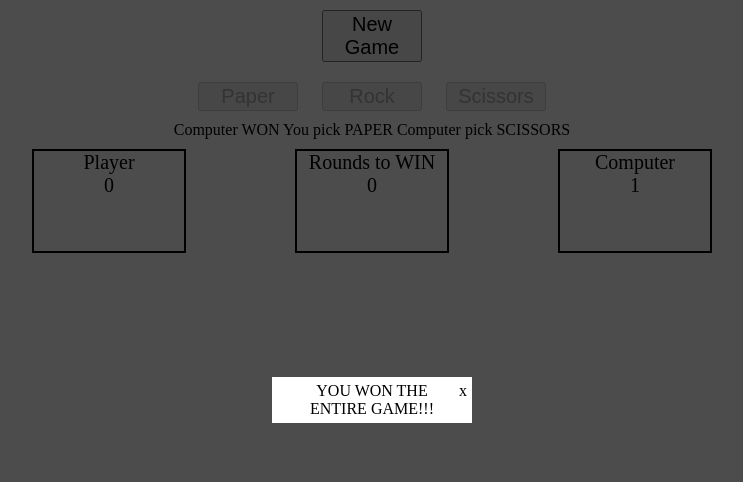
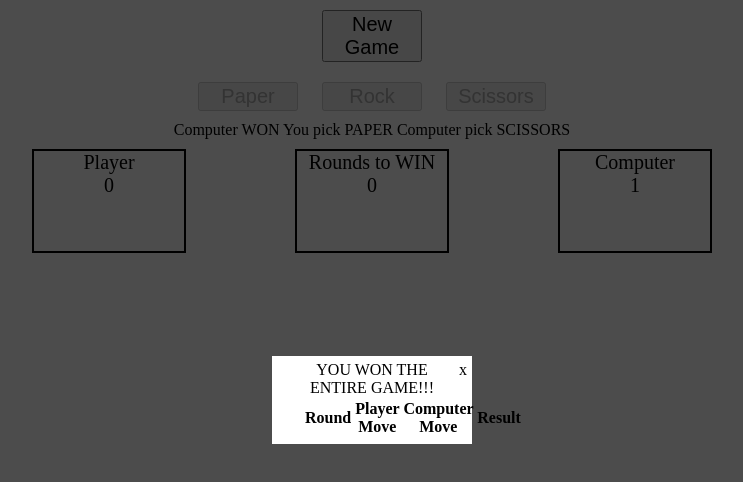
Before and after one commit to michal-worwag/Rock-paper-scissors, a website: page index.html in a window 1280 px wide. Both pictures are taken after a click on the button "Paper". Shown: the whole page, without its empty margins (268-1011 px from the left). Drawn offline with Linux system fonts and the light colour scheme.

Commit message:
Add working result modal

```diff
--- a/index.html
+++ b/index.html
@@ -33,8 +33,15 @@
     <a href="#" class="close">x</a>
     <div class="content">
       <div id="modalHeader">
-
       </div>
+      <table id="#tableResult">
+        <tr>
+            <th>Round</th>
+            <th>Player Move</th>
+            <th>Computer Move</th>
+            <th>Result</th>
+        </tr>
+    </table
     </div>
   </div>
 </div>
--- a/js/script.js
+++ b/js/script.js
@@ -116,12 +116,6 @@ function showModal (){
   modal.classList.add('show');
  };
 
-var modalLinks = document.querySelectorAll('.show-modal');
-
-for(var i = 0; i < modalLinks.length; i++){
-  modalLinks[i].addEventListener('click', showModal);
-}
-
 var hideModal = function(event){
   event.preventDefault();
   document.querySelector('.overlay').classList.remove('show');
```
